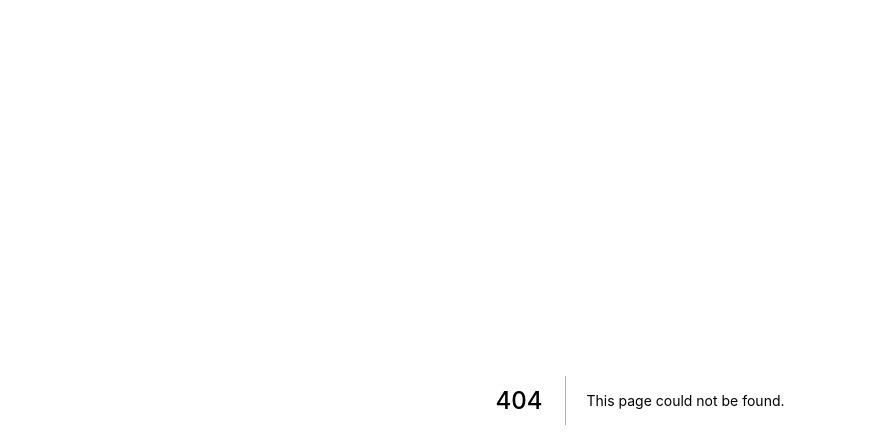
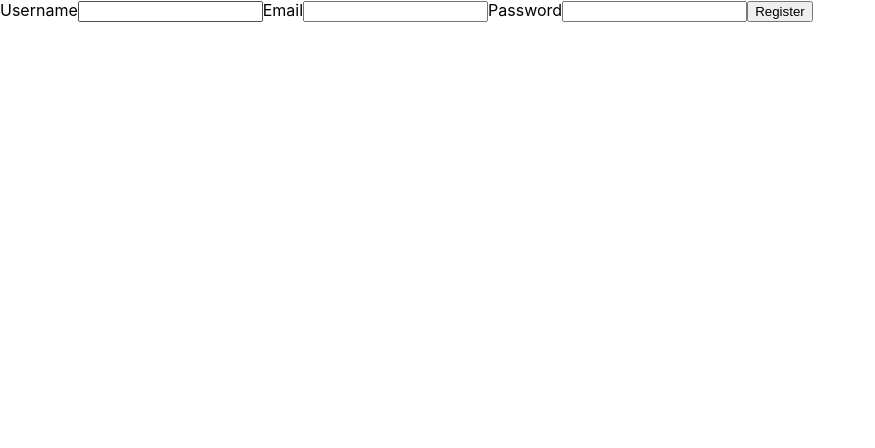
Before and after one commit to Cheung-KaWai/NextBlog, a Next.js app: page /register in a window 1280 px wide. Before the commit this address had no page. Shown: the top 448 px of the page, without its empty margins (0-875 px from the left). Built offline with nearby package versions, Linux system fonts and the light colour scheme.

Commit message:
Add login and register page

```diff
--- a/package.json
+++ b/package.json
@@ -8,6 +8,7 @@
     "lint": "next lint"
   },
   "dependencies": {
+    "axios": "^0.24.0",
     "next": "12.0.7",
     "react": "17.0.2",
     "react-dom": "17.0.2"
--- a/pages/api/hello.js
+++ /dev/null
@@ -1,5 +0,0 @@
-// Next.js API route support: https://nextjs.org/docs/api-routes/introduction
-
-export default function handler(req, res) {
-  res.status(200).json({ name: 'John Doe' })
-}
--- /dev/null
+++ b/pages/register.js
@@ -0,0 +1,56 @@
+import React, { useState } from "react";
+import axios from "axios";
+
+export default function Register() {
+  const [userName, setUserName] = useState(undefined);
+  const [email, setEmail] = useState(undefined);
+  const [password, setPassword] = useState(undefined);
+  const [error, setError] = useState(undefined);
+  const handleRegister = async (event) => {
+    // https://still-escarpment-29927.herokuapp.com/api/auth/local/register
+    // http://localhost:1337/api/auth/local/register
+    event.preventDefault();
+    try {
+      const response = await axios.post(
+        "https://still-escarpment-29927.herokuapp.com/api/auth/local/register",
+        {
+          username: userName,
+          email: email,
+          password: password,
+        }
+      );
+    } catch (e) {
+      setError(e.message);
+    }
+  };
+
+  return (
+    <>
+      <form onSubmit={handleRegister}>
+        <label htmlFor="username">Username</label>
+        <input
+          type="text"
+          id="username"
+          required
+          onChange={(e) => setUserName(e.target.value)}
+        />
+        <label htmlFor="email">Email</label>
+        <input
+          type="text"
+          id="email"
+          required
+          onChange={(e) => setEmail(e.target.value)}
+        />
+        <label htmlFor="password">Password</label>
+        <input
+          type="password"
+          id="password"
+          required
+          onChange={(e) => setPassword(e.target.value)}
+        />
+        <button type="submit">Register</button>
+      </form>
+      <p>{error}</p>
+    </>
+  );
+}
```
Also changed, not shown: 1 other file (tests, documents, lock files or other folders).
